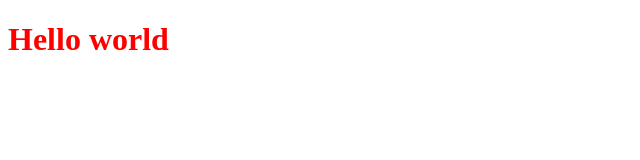
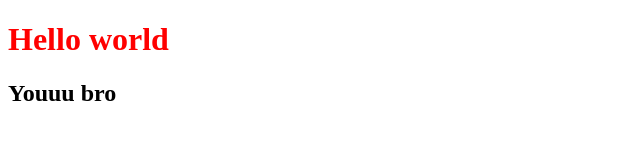
Before and after one commit to Umarkhan008/FigmaSite, a plain HTML site: page index.html in a window 1280 px wide. Shown: the whole page, without its empty margins (0-640 px from the left). Drawn offline with Linux system fonts and the light colour scheme.

Commit message:
Yuklandi 3bor

```diff
--- a/index.html
+++ b/index.html
@@ -8,5 +8,6 @@
 </head>
 <body>
     <h1>Hello world</h1>
+    <h2>Youuu bro</h2>
 </body>
 </html>
```
